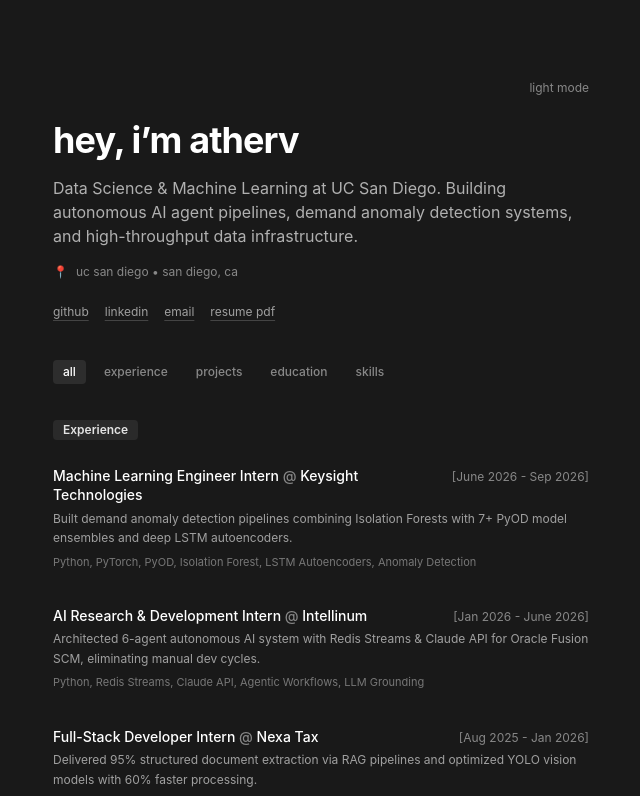
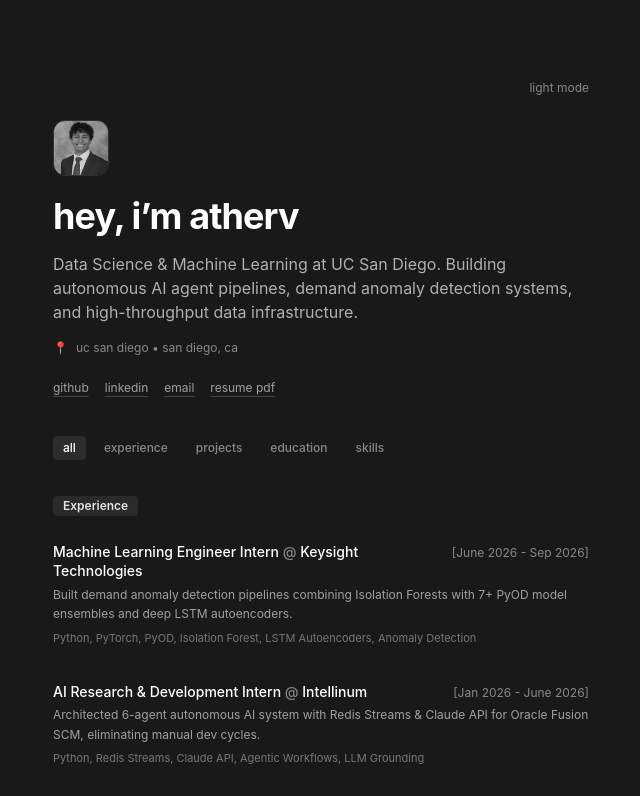
Before and after one commit to athervvidhate/portfolio, a React (Vite) app: page / in a window 1280 px wide. Shown: the top 796 px of the page, without its empty margins (319-959 px from the left). Built offline with nearby package versions, Linux system fonts and the light colour scheme.

Commit message:
Add grayscale-to-color hover avatar above greeting

```diff
--- a/src/Portfolio.tsx
+++ b/src/Portfolio.tsx
@@ -151,6 +151,15 @@ export default function Portfolio() {
               >
                 {isDarkMode ? "light mode" : "dark mode"}
               </button>
+            </div>
+
+            {/* Avatar (Option 2: Grayscale to Color on Hover) */}
+            <div className="mb-5">
+              <img
+                src="/photo.jpeg"
+                alt="Atherv Vidhate"
+                className="w-14 h-14 rounded-xl object-cover border border-[#333333] dark:border-[#333333] grayscale contrast-[0.95] opacity-85 hover:grayscale-0 hover:opacity-100 transition-all duration-300 ease-out"
+              />
             </div>
 
             <h1 className="text-3xl sm:text-4xl font-bold tracking-tight text-[#111111] dark:text-[#ffffff] mb-4">
```
